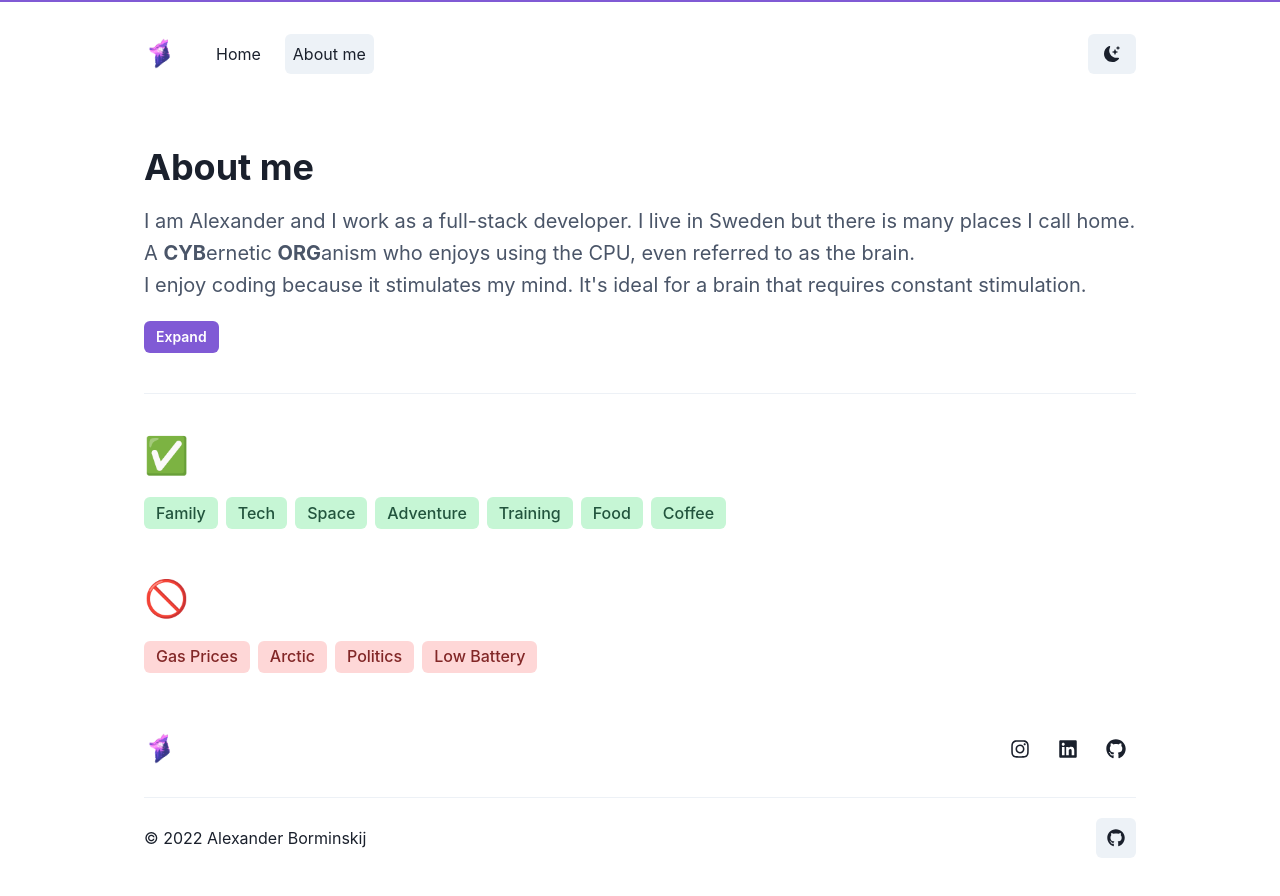
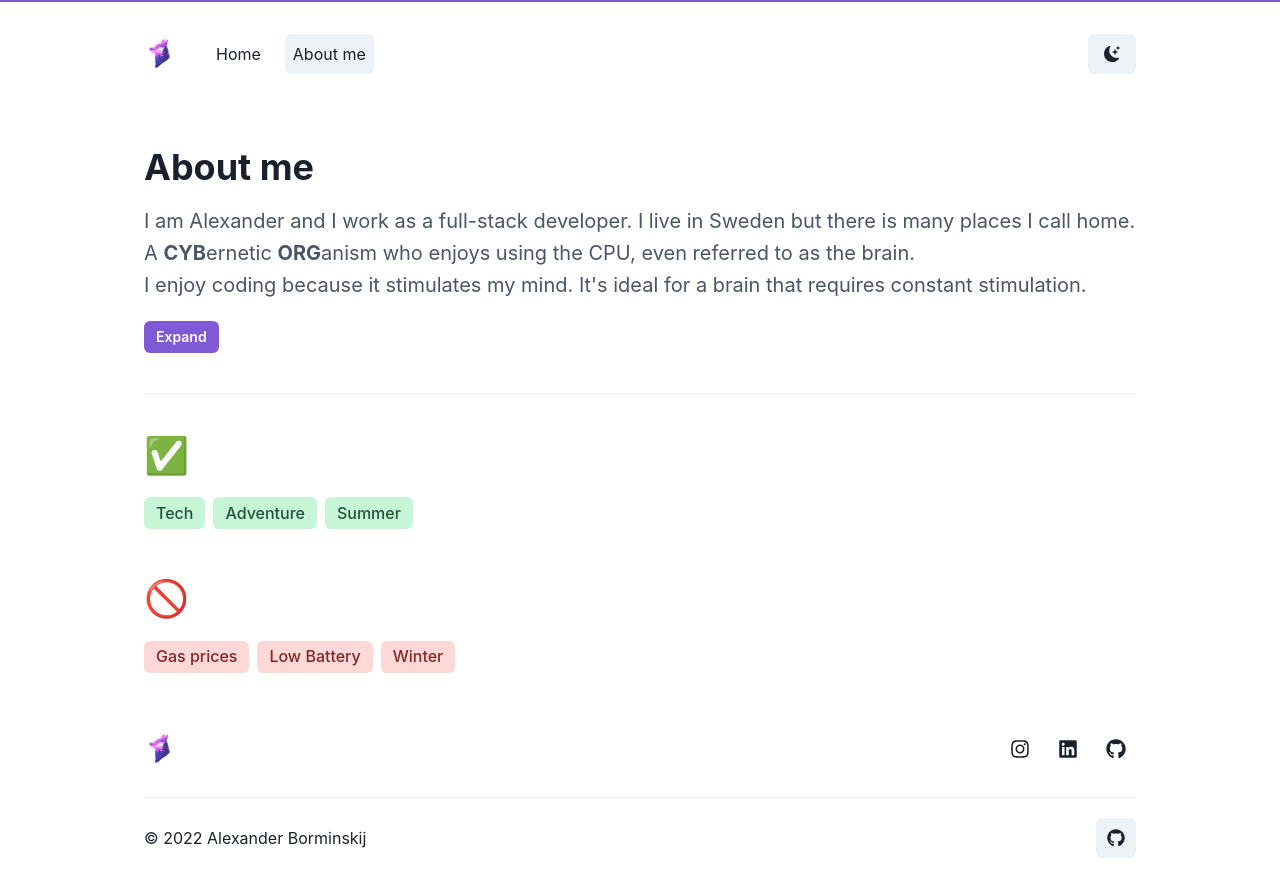
Before and after one commit to brorminskij/portfolio, a Next.js app: page /about in a window 1280 px wide. Shown: the top 896 px of the page. Built offline with nearby package versions, Linux system fonts and the light colour scheme.

Commit message:
Changed likes and dislikes

```diff
--- a/pages/about.tsx
+++ b/pages/about.tsx
@@ -16,20 +16,11 @@ import Paragraph from "../components/Paragraph";
 const About: FC = () => {
   const [show, setShow] = useState<boolean>(false);
 
-  const [likes, setLikes] = useState<string[]>([
-    "Family",
-    "Tech",
-    "Space",
-    "Adventure",
-    "Training",
-    "Food",
-    "Coffee",
-  ]);
+  const [likes, setLikes] = useState<string[]>(["Tech", "Adventure", "Summer"]);
   const [dislikes, setDislikes] = useState<string[]>([
-    "Gas Prices",
-    "Arctic",
-    "Politics",
+    "Gas prices",
     "Low Battery",
+    "Winter",
   ]);
 
   const handleToggle = () => setShow(!show);
```
